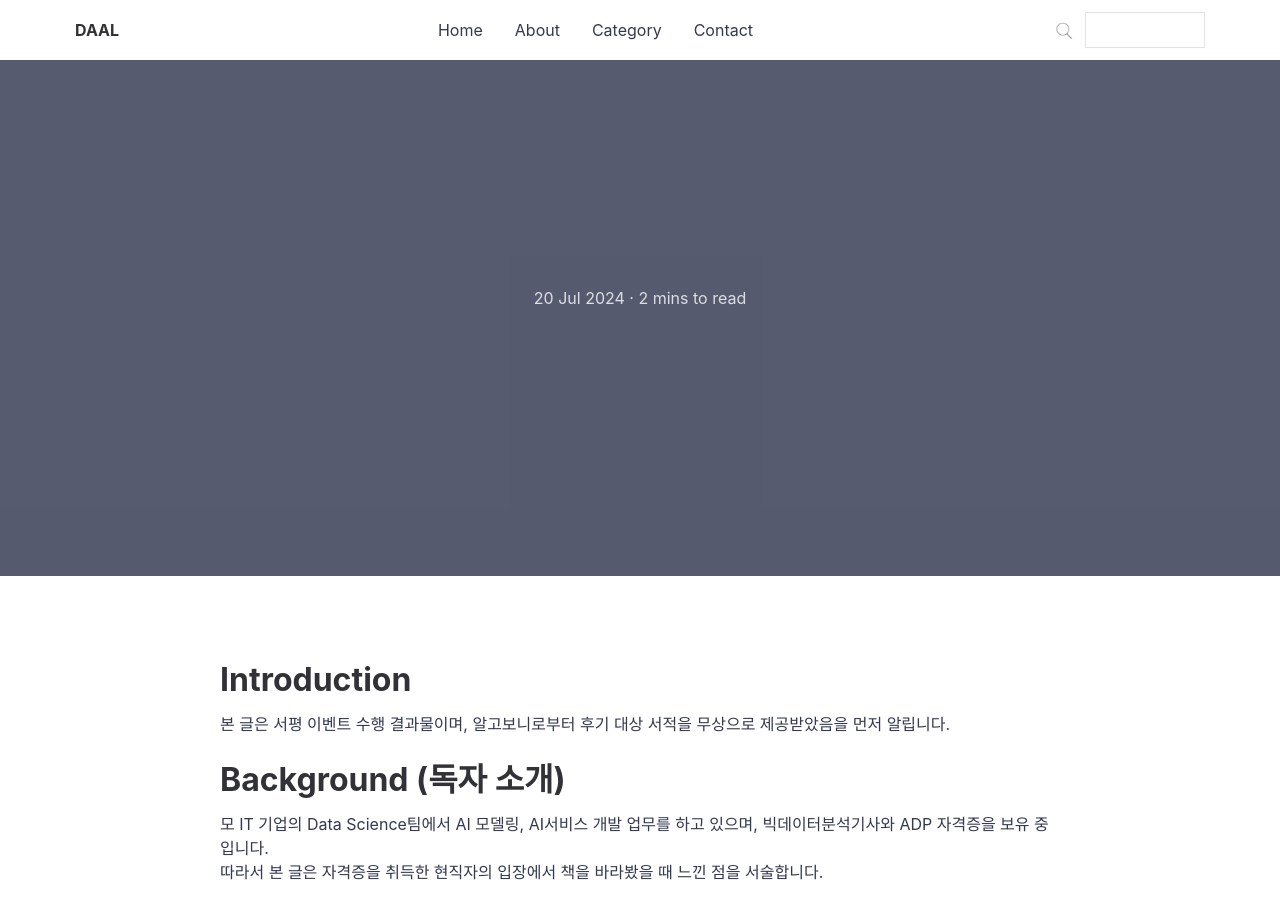
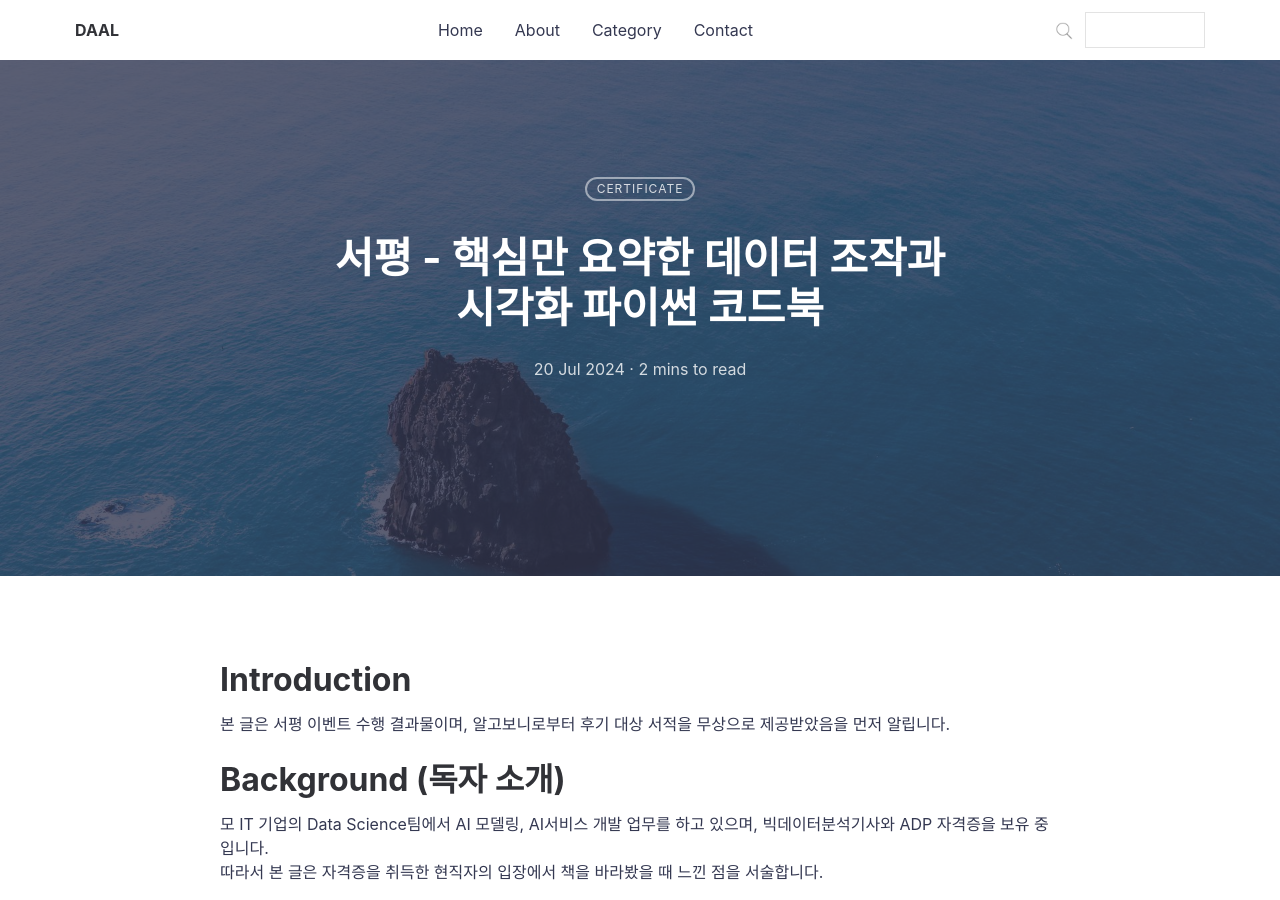
Before and after one commit to hjben/hjben.github.io, a Jekyll site: the page built from _posts/2024-07-20-review-python-codebook.md, in a window 1280 px wide and 900 px high. Built offline with Jekyll 4.4.1, drawn with Linux system fonts in a browser that asks for light colours; nearby versions of some CDN libraries; our own code applies the rules of GitHub Pages for plain Markdown files; comment, search, counter and statistics services are not loaded.

Commit message:
Update 2024-07-20-review-python-codebook.md

```diff
--- a/_posts/2024-07-20-review-python-codebook.md
+++ b/_posts/2024-07-20-review-python-codebook.md
@@ -1,9 +1,9 @@
 ---
 layout: post
-title: [서평] 핵심만 요약한 데이터 조작과 시각화 파이썬 코드북
+title: 서평 - 핵심만 요약한 데이터 조작과 시각화 파이썬 코드북
 featured-img: sleek
 category: [Certificate]
-summary: [서평] 조정임. (2024). 핵심만 요약한 데이터 조작과 시각화 파이썬 코드북, 알고보니.
+summary: 서평 - 조정임. (2024). 핵심만 요약한 데이터 조작과 시각화 파이썬 코드북, 알고보니.
 ---
 
 # Introduction
```
